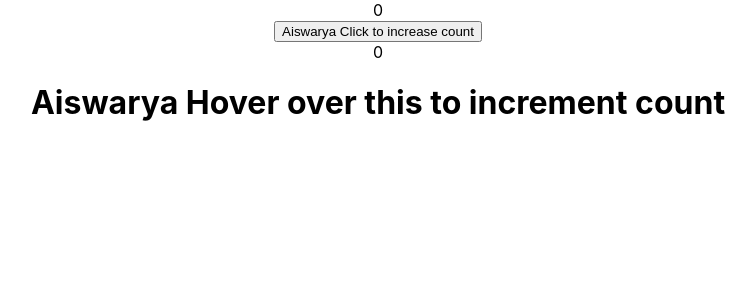
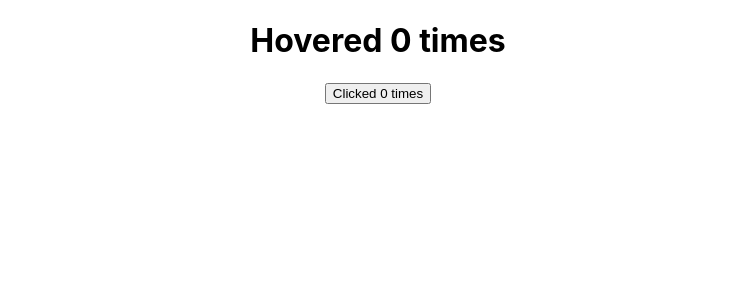
Before and after one commit to AiswaryaBalu-5506/Learn-React-1, a React (Create React App) app: page / in a window 1280 px wide. Shown: the top 300 px of the page, without its empty margins (262-1018 px from the left). Built offline with nearby package versions, Linux system fonts and the light colour scheme.

Commit message:
tutorial-37

```diff
--- a/src/App.js
+++ b/src/App.js
@@ -1,13 +1,15 @@
 import React, { Fragment } from 'react';
 import './App.css';
-import ClickCounter from './components/ClickCounterForHocDemo'
-import HoverCounter from './components/HoverCounterForHocDemo'
+import ClickCounter from './components/ClickCounterForRenderPropsDemo'
+import HoverCounter from './components/HoverCounterForRenderPropsDemo'
+import CounterMain from './components/CounterRenderPropsMain'
 
 function App() {
+
   return (
     <div className="App">
-      <ClickCounter> </ClickCounter>
-      <HoverCounter> </HoverCounter>
+      <CounterMain renderComponent={(count, incrementCounter) => <HoverCounter count={count} incrementCounter={incrementCounter} /> }/>
+      <CounterMain renderComponent={(count, incrementCounter) => <ClickCounter count={count} incrementCounter={incrementCounter} /> }/>
     </div>
 
   );
--- /dev/null
+++ b/src/components/ClickCounterForRenderPropsDemo.js
@@ -0,0 +1,15 @@
+import React, { Component } from 'react'
+
+export class ClickCounterForRenderPropsDemo extends Component {
+
+
+    render() {
+        return (
+            <div>
+                <button onClick={this.props.incrementCounter}> Clicked {this.props.count} times </button>
+            </div>
+        )
+    }
+}
+
+export default ClickCounterForRenderPropsDemo
--- /dev/null
+++ b/src/components/CounterRenderPropsMain.js
@@ -0,0 +1,30 @@
+import React, { Component } from 'react'
+
+export class CounterRenderPropsMain extends Component {
+
+    constructor(props) {
+        super(props)
+
+        this.state = {
+          count: 0
+        }
+
+        this.incrementCounter = this.incrementCounter.bind(this)
+      }
+
+      incrementCounter(){
+        this.setState(prevState => ({
+          count: prevState.count + 1
+        }))
+      }
+
+    render() {
+        return (
+            <div>
+                {this.props.renderComponent( this.state.count, this.incrementCounter)}
+            </div>
+        )
+    }
+}
+
+export default CounterRenderPropsMain
--- /dev/null
+++ b/src/components/HoverCounterForRenderPropsDemo.js
@@ -0,0 +1,14 @@
+import React, { Component } from 'react'
+
+export class HoverCounterForRenderPropsDemo extends Component {
+
+    render() {
+        return (
+            <div>
+                <h1 onMouseOver={this.props.incrementCounter}> Hovered {this.props.count} times </h1>
+            </div>
+        )
+    }
+}
+
+export default HoverCounterForRenderPropsDemo
```
